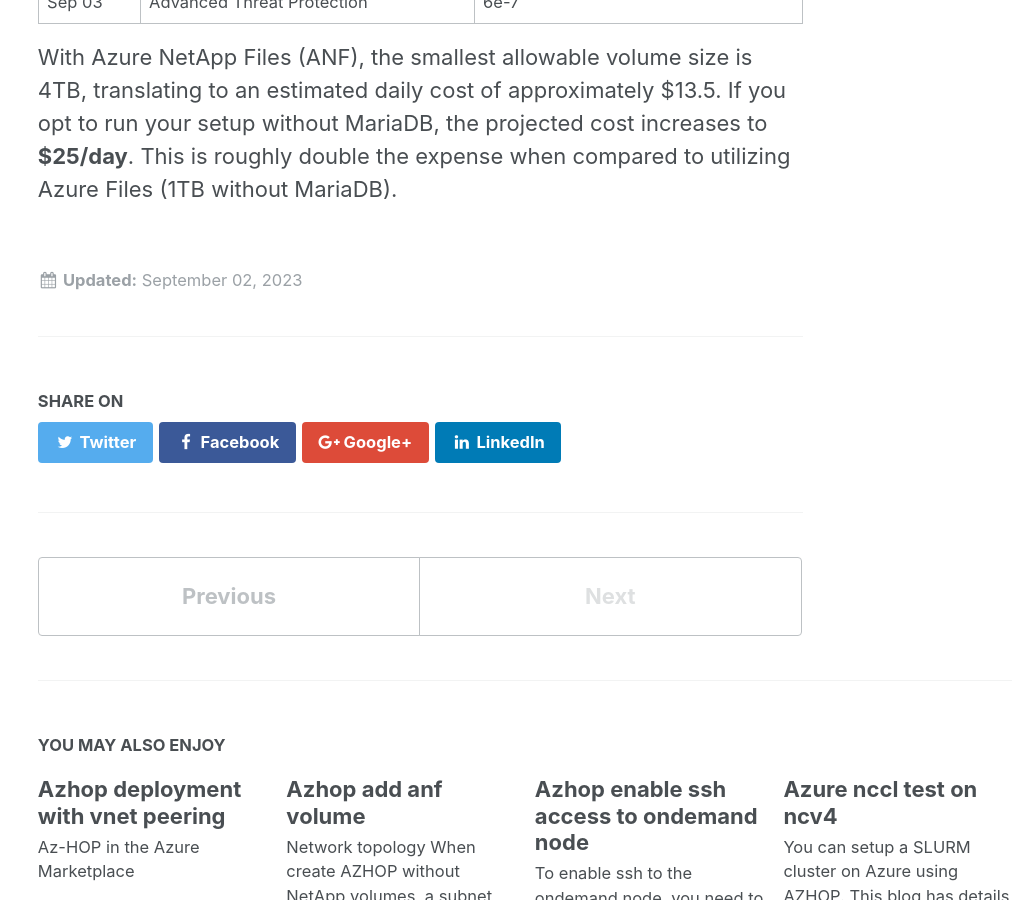
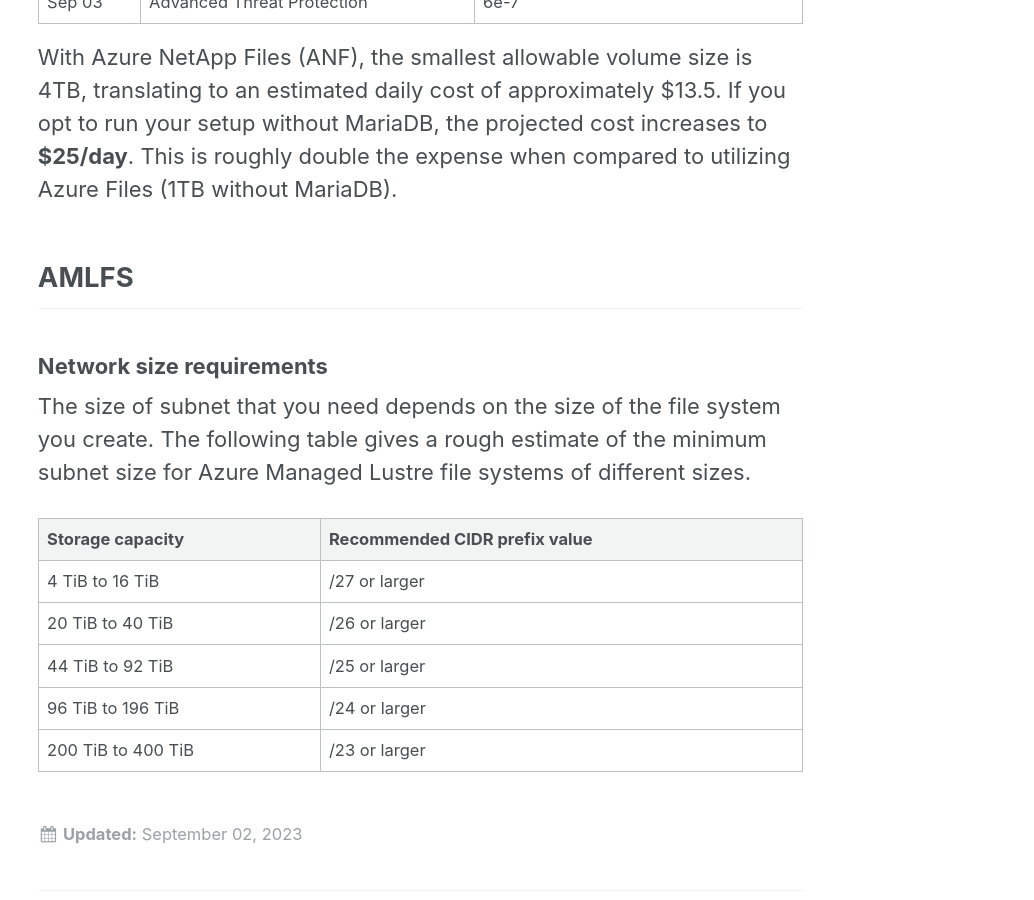
Before and after one commit to JingchaoZhang/JingchaoZhang.github.io, a Jekyll site: the page built from _posts/2023-09-02-Azhop backbone cost analyses.md, in a window 1280 px wide and 900 px high, scrolled down 3313 px. Shown: the whole window, without its empty margins (246-1280 px from the left). Built offline with Jekyll 4.4.1, drawn with Linux system fonts in a browser that asks for light colours.

Commit message:
Update 2023-09-02-Azhop backbone cost analyses.md

```diff
--- a/_posts/2023-09-02-Azhop backbone cost analyses.md
+++ b/_posts/2023-09-02-Azhop backbone cost analyses.md
@@ -50,3 +50,16 @@
 | Sep 03   | Advanced Threat Protection | 6e-7 |
 
 With Azure NetApp Files (ANF), the smallest allowable volume size is 4TB, translating to an estimated daily cost of approximately $13.5. If you opt to run your setup without MariaDB, the projected cost increases to **$25/day**. This is roughly double the expense when compared to utilizing Azure Files (1TB without MariaDB).
+
+## AMLFS
+### Network size requirements
+
+The size of subnet that you need depends on the size of the file system you create. The following table gives a rough estimate of the minimum subnet size for Azure Managed Lustre file systems of different sizes.
+
+| Storage capacity     | Recommended CIDR prefix value |
+|----------------------|-------------------------------|
+| 4 TiB to 16 TiB      | /27 or larger                 |
+| 20 TiB to 40 TiB     | /26 or larger                 |
+| 44 TiB to 92 TiB     | /25 or larger                 |
+| 96 TiB to 196 TiB    | /24 or larger                 |
+| 200 TiB to 400 TiB   | /23 or larger                 |
```
